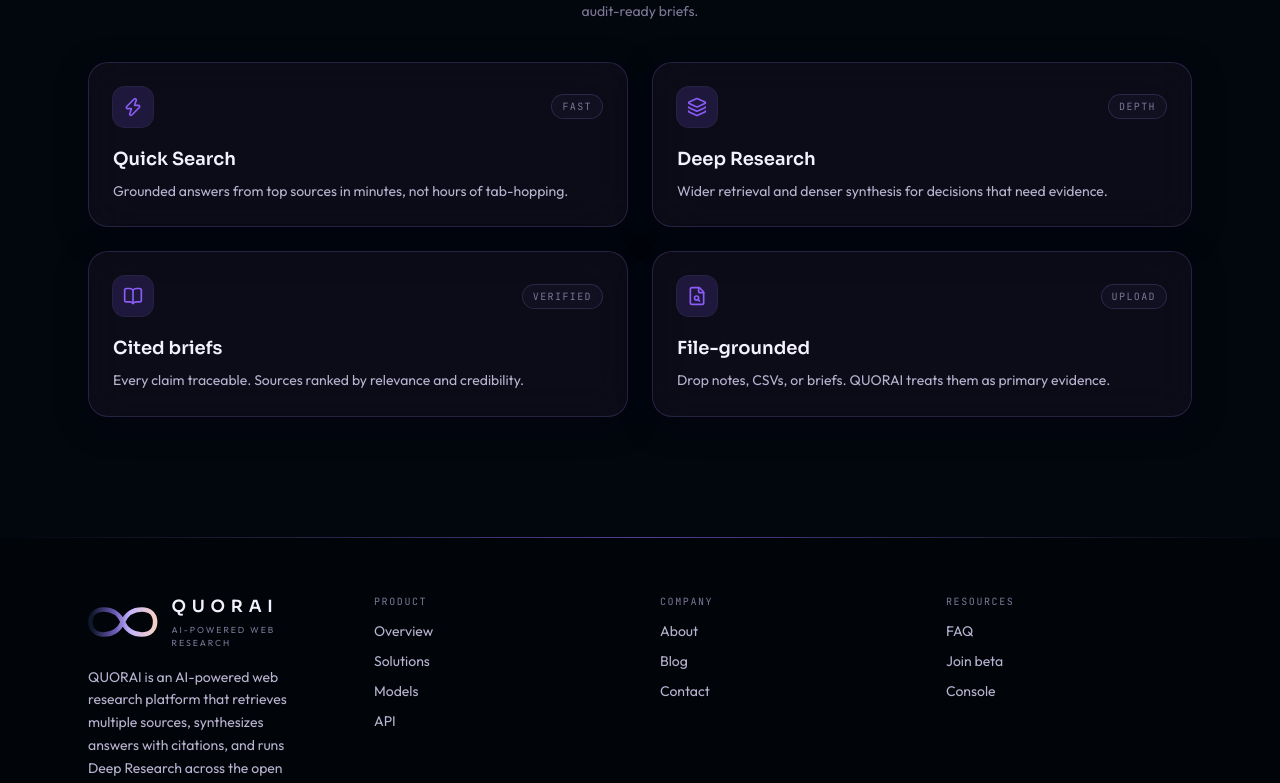
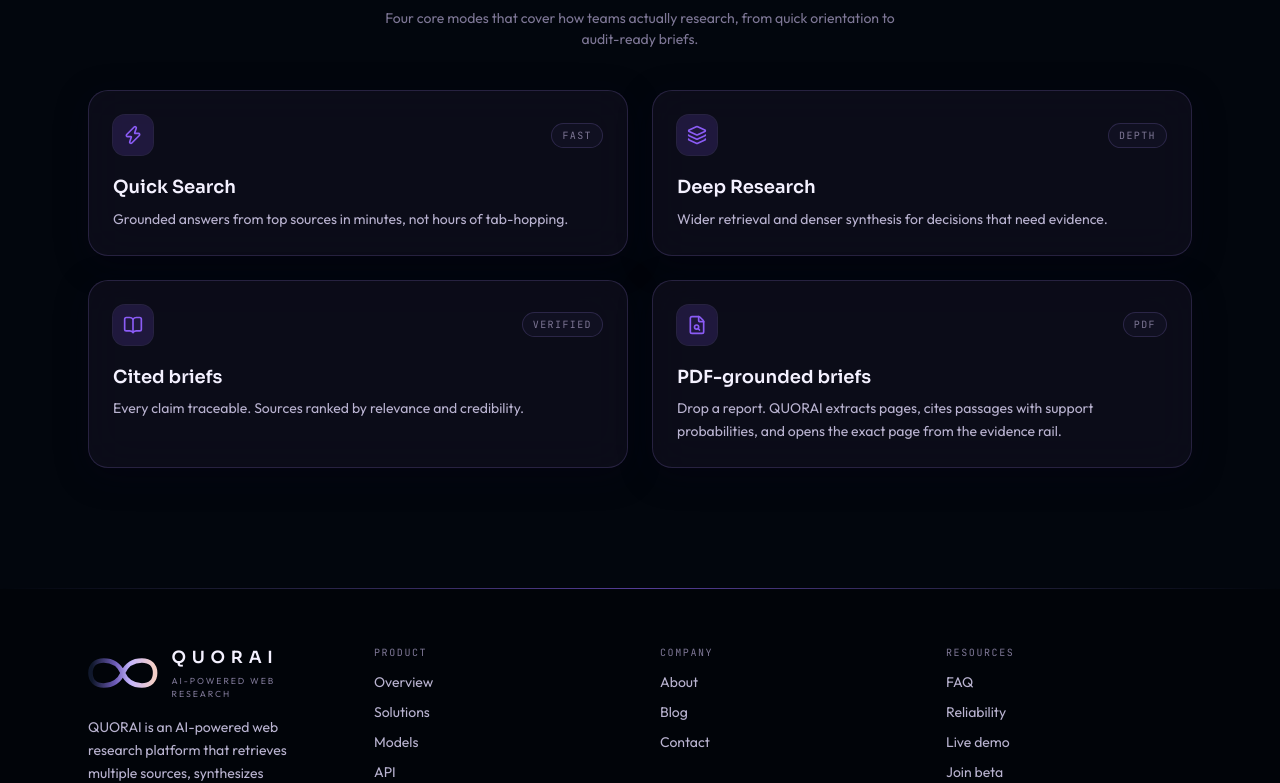
Before and after one commit to AnushkaSinghRajput/QUORAI, a Next.js app: page / in a window 1280 px wide. Shown: the part 2004-2787 px from the top of the page. Built offline with nearby package versions, Linux system fonts and the light colour scheme; no server answers.

Commit message:
Surface reliability and PDF-grounded research in product navigation.
Promote the reliability console, live demo, and document-backed briefs across header, footer, and landing copy.

Co-authored-by: Cursor <cursoragent@cursor.com>

```diff
--- a/src/components/layout/Footer.tsx
+++ b/src/components/layout/Footer.tsx
@@ -82,6 +82,16 @@ export function Footer() {
                 </Link>
               </li>
               <li>
+                <Link href="/reliability" className="transition hover:text-ink">
+                  Reliability
+                </Link>
+              </li>
+              <li>
+                <Link href="/demo" className="transition hover:text-ink">
+                  Live demo
+                </Link>
+              </li>
+              <li>
                 <Link href="/signup" className="transition hover:text-ink">
                   Join beta
                 </Link>
--- a/src/components/layout/Header.tsx
+++ b/src/components/layout/Header.tsx
@@ -18,6 +18,8 @@ const SOLUTION_LINKS = [
 const NAV_LINKS = [
   { href: "/product", label: "Product" },
   { href: "/company", label: "Company" },
+  { href: "/reliability", label: "Reliability" },
+  { href: "/demo", label: "Demo" },
   { href: "/blog", label: "Blog" },
   { href: "/faq", label: "FAQ" },
 ];
--- a/src/components/marketing/CapabilityCards.tsx
+++ b/src/components/marketing/CapabilityCards.tsx
@@ -30,9 +30,9 @@ const CAPABILITIES = [
   },
   {
     icon: FileSearch,
-    title: "File-grounded",
-    body: "Drop notes, CSVs, or briefs. QUORAI treats them as primary evidence.",
-    tag: "Upload",
+    title: "PDF-grounded briefs",
+    body: "Drop a report. QUORAI extracts pages, cites passages with support probabilities, and opens the exact page from the evidence rail.",
+    tag: "PDF",
   },
 ] as const;
 
--- a/src/components/marketing/HomeView.tsx
+++ b/src/components/marketing/HomeView.tsx
@@ -43,8 +43,9 @@ export function HomeView() {
     attachments?: Parameters<typeof beginResearch>[2],
   ) {
     const id = beginResearch(query, researchMode, attachments);
+    const hash = attachments?.length ? "#brief" : "";
     queueMicrotask(() => {
-      void router.push(`/research/${id}`);
+      void router.push(`/research/${id}${hash}`);
     });
   }
 
--- a/src/lib/constants.ts
+++ b/src/lib/constants.ts
@@ -10,7 +10,7 @@ export const BRAND = {
     headline: "Evidence-first research",
     headlineAccent: "synthesized from the live web.",
     subcopy:
-      "Retrieve sources across the open web, score credibility, and stream a cited brief built for teams who need answers they can audit and defend.",
+      "Retrieve sources across the open web, ground answers in uploaded PDFs, score citation confidence, and stream a brief built for teams who need answers they can audit and defend.",
     cta: "Open research console",
   },
 } as const;
```
